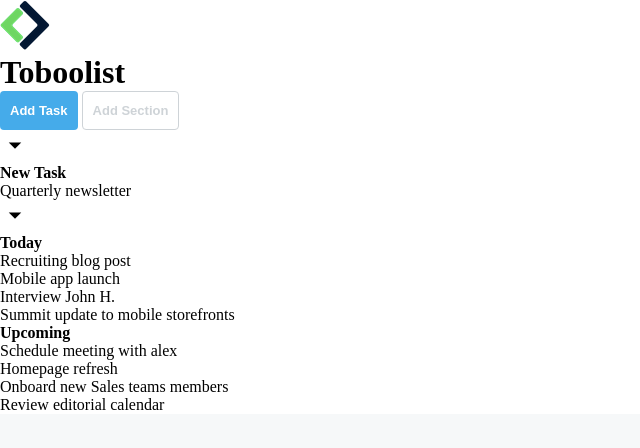
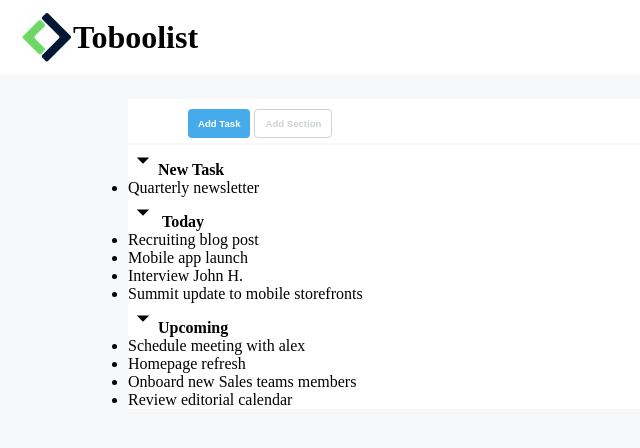
Before and after one commit to burillu/html-css-toboolist, a plain HTML site: page index.html in a window 1280 px wide. Shown: the whole page, without its empty margins (0-640 px from the left). Drawn offline with Linux system fonts and the light colour scheme.

Commit message:
header ok

```diff
--- a/css/style.css
+++ b/css/style.css
@@ -19,18 +19,32 @@ colore badge light-green:#B0C926
 body{
     background-color: #F6F8F9;
 }
+header{
+    padding: 10px 20px;
+
+}
+.align-img{
+    vertical-align: -90%;
+}
 header, main div{
     background-color: white;
 }
-
+main{
+    margin: 25px auto 20px;
+    width: 80%;
+}
+.main-top{
+    padding: 10px 60px 5px;
+    margin-bottom: 2px;
+}
 button{
     border: none;
-    padding: 10px;
+    padding: 5px 10px;
     text-align: center;
     text-decoration: none;
     display: inline-block;
     border-radius: 4px;
-    font-size: small;
+    font-size: 0.6em;
     font-weight: bold;
     width: auto;
     height: 3em;
@@ -49,6 +63,9 @@ button.grey{
     width: 30px;
 
 }
-h3{
+h4{
     display: inline-block;
 }
+h1{
+    display: inline-block;
+}
--- a/index.html
+++ b/index.html
@@ -20,13 +20,13 @@ Pushate in Github utilizzando VS code e stando attenti, quando create la repo, d
     <!-- inizio header -->
     <header>
         <div>
-            <img src="img/Logo.png" alt="logo"> <h1>Toboolist</h1>
+            <img class="align-img" src="img/logo copia.png" alt="logo"><h1>Toboolist</h1>
         </div>
     </header>
     <!-- sezione contenuto principale -->
     <main>
         <!-- testata con bottoni add -->
-        <div>
+        <div class="main-top">
             <button class="blue">Add Task</button>
             <button class="grey">Add Section</button>
         </div>
@@ -38,15 +38,15 @@ Pushate in Github utilizzando VS code e stando attenti, quando create la repo, d
         </ul>
 
         <!-- lista non ordinata 4 elementi -->
-        <svg class="triangle" focusable="false" xmlns="http://www.w3.org/2000/svg" viewBox="0 0 24 24"><path d="M7 10l5 5 5-5z"></path></svg>
-        <ul><h4>Today</h4>
+
+        <ul><svg class="triangle" focusable="false" xmlns="http://www.w3.org/2000/svg" viewBox="0 0 24 24"><path d="M7 10l5 5 5-5z"></path></svg> <h4>Today</h4>
             <li><div class="bullet"></div> Recruiting blog post <div class="badge"></div></li>
             <li><div class="bullet"></div> Mobile app launch <div class="badge"></div></li>
             <li><div class="bullet"></div> Interview John H. <div class="badge"></div></li>
             <li><div class="bullet"></div> Summit update to mobile storefronts <div class="badge"></div></li>
         </ul>
         <!-- lista 2 non ordinata 4 elementi -->
-        <ul><h4>Upcoming</h4>
+        <ul><svg class="triangle" focusable="false" xmlns="http://www.w3.org/2000/svg" viewBox="0 0 24 24"><path d="M7 10l5 5 5-5z"></path></svg><h4>Upcoming</h4>
             <li><div class="bullet"></div> Schedule meeting with alex <div class="badge"></div></li>
             <li><div class="bullet"></div> Homepage refresh <div class="badge"></div></li>
             <li><div class="bullet"></div> Onboard new Sales teams members <div class="badge"></div></li>
```
